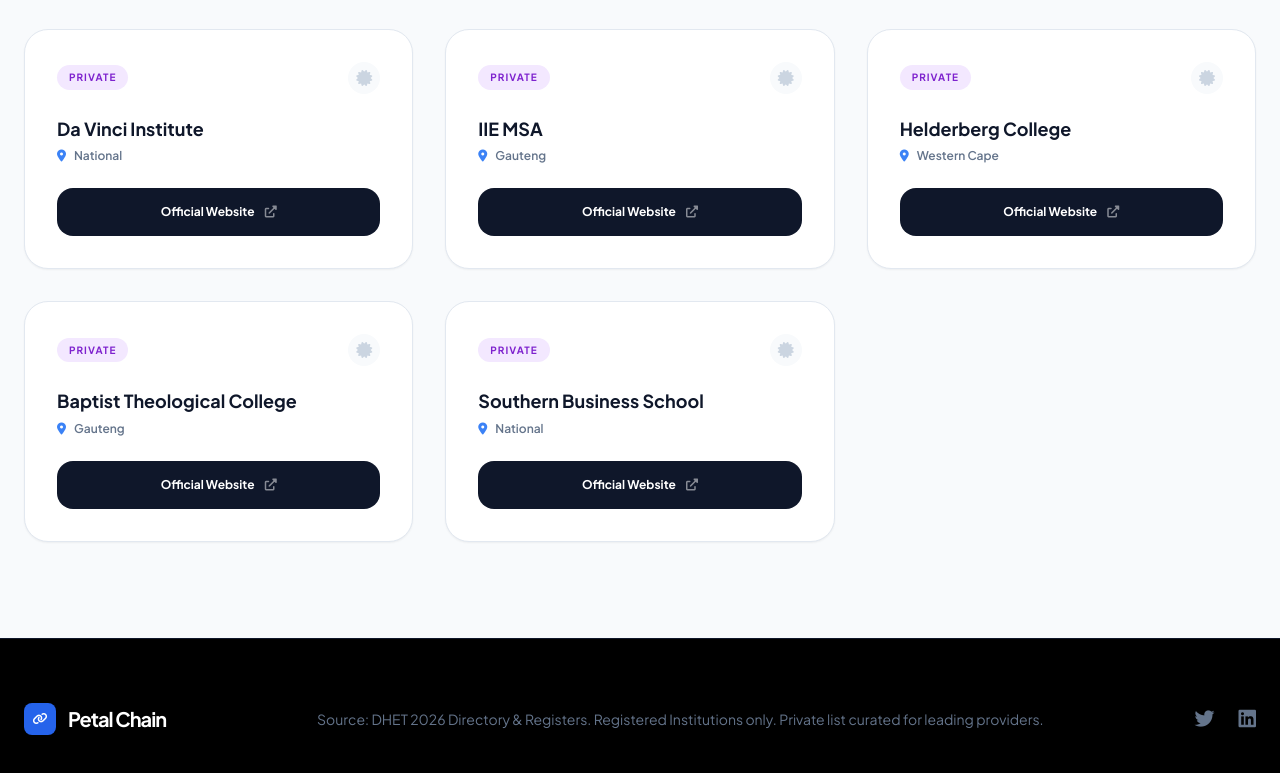
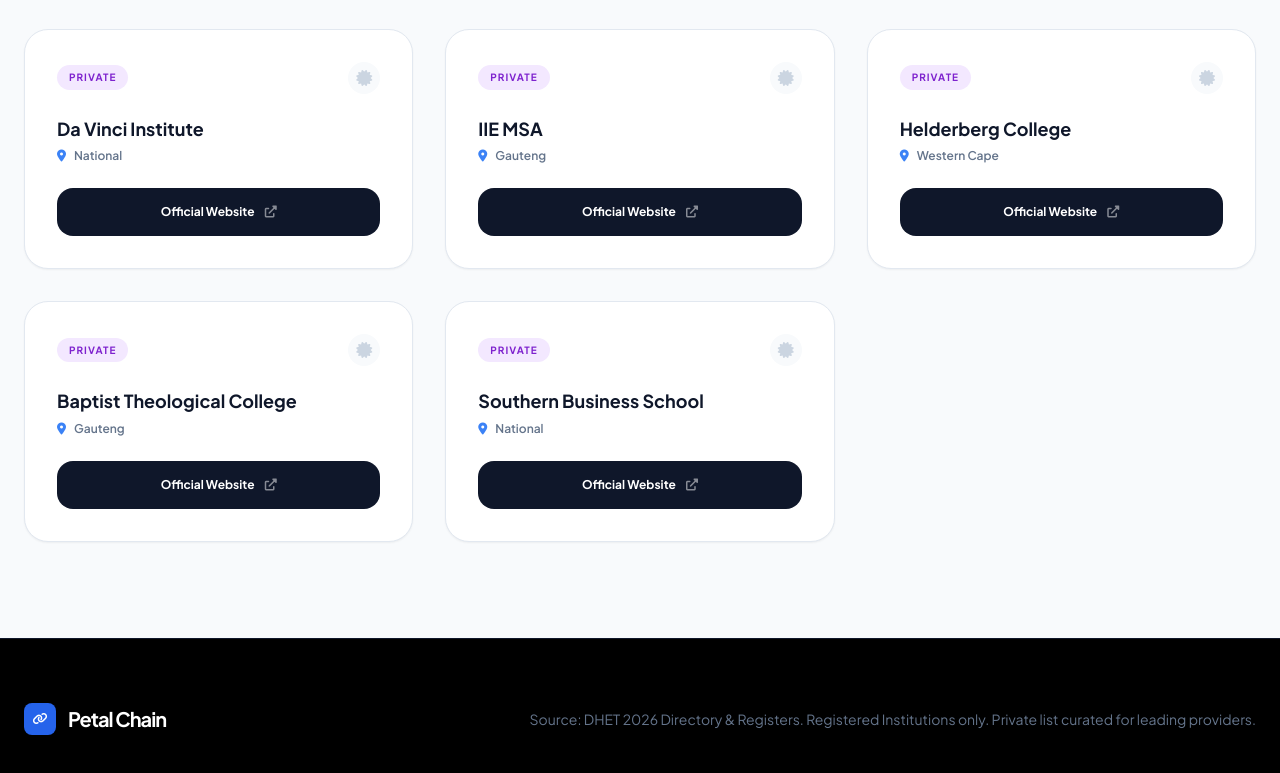
Before and after one commit to kgolaganopoosa/uniandcollegefinder, a plain HTML site: page index.html in a window 1280 px wide. Shown: the part 11054-11827 px from the top of the page. Drawn offline with nearby package versions, Linux system fonts and the light colour scheme.

Commit message:
Disable social media icons in footer
Comment out social media icons section in footer

```diff
--- a/index.html
+++ b/index.html
@@ -120,10 +120,10 @@
                 <span class="text-xl font-bold text-white tracking-tighter">Petal Chain</span>
             </div>
             <p class="text-sm">Source: DHET 2026 Directory & Registers. Registered Institutions only. Private list curated for leading providers.</p>
-            <div class="flex gap-6 text-xl">
+            <!--<div class="flex gap-6 text-xl">
                 <i class="fab fa-twitter hover:text-white cursor-pointer transition-colors"></i>
                 <i class="fab fa-linkedin hover:text-white cursor-pointer transition-colors"></i>
-            </div>
+            </div>-->
         </div>
     </footer>
 
```
